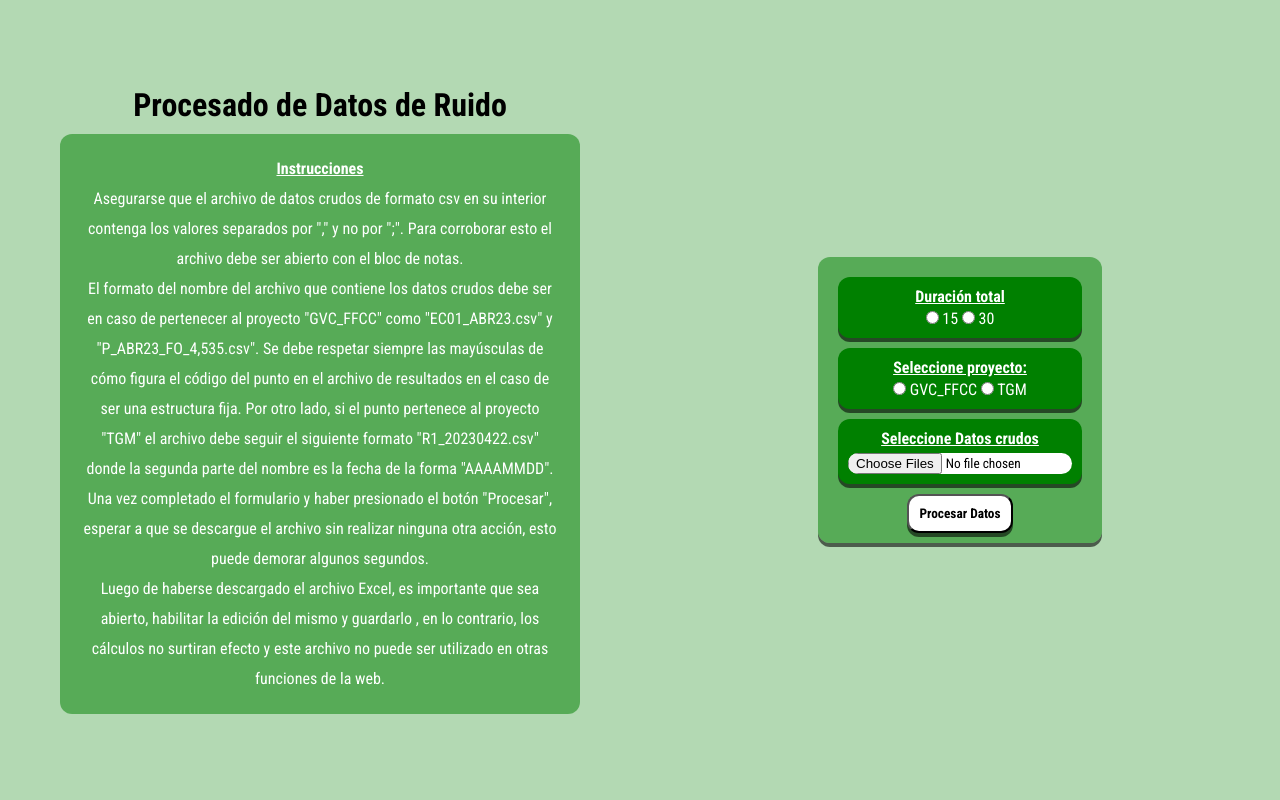
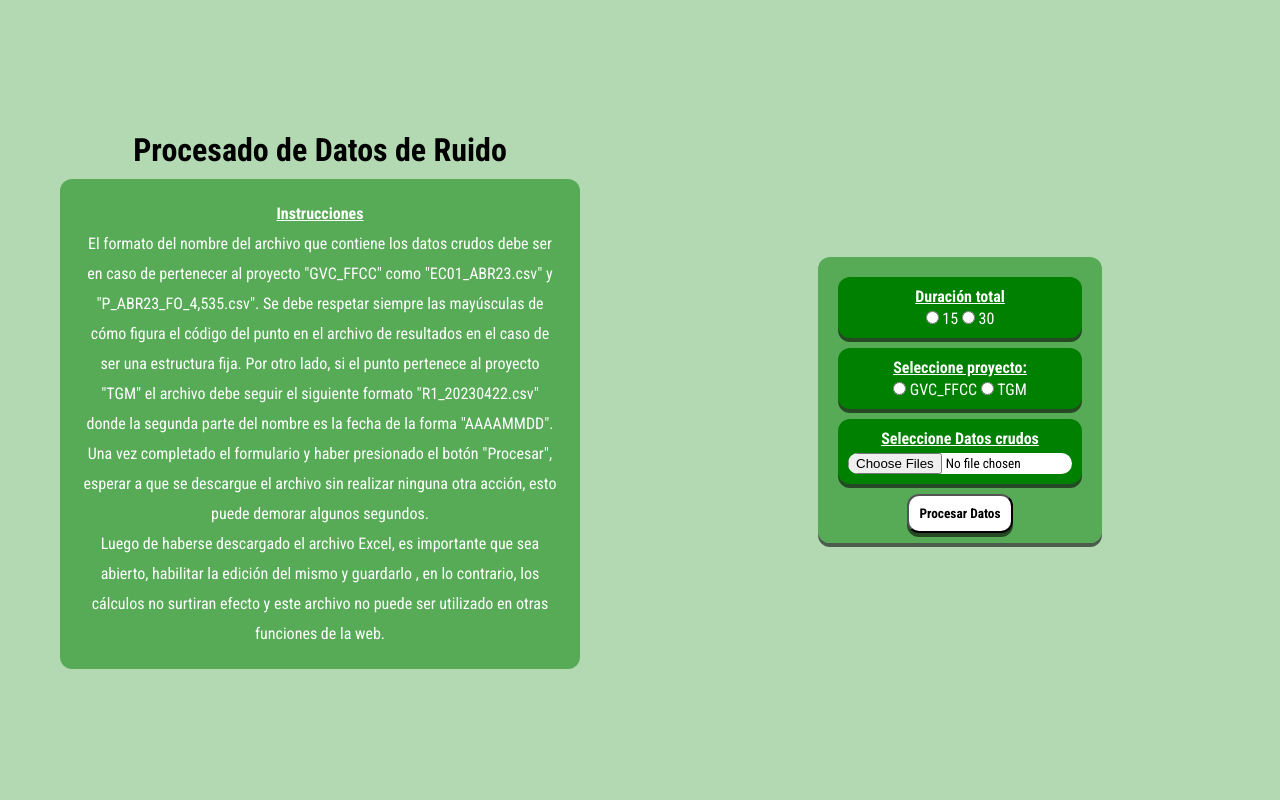
Before and after one commit to moras98/web_adapta_apps, a Django app: page /ruido/filtrado/ in a window 1280 px wide. Shown: the part 84-884 px from the top of the page. Run offline with Django 4.2, Linux system fonts and the light colour scheme; a user stored in the database is signed in.

Commit message:
cambio texto html

```diff
--- a/servicios_adapta/servicios_adapta_app/templates/servicios_adapta_app/process_noise.html
+++ b/servicios_adapta/servicios_adapta_app/templates/servicios_adapta_app/process_noise.html
@@ -7,8 +7,7 @@
     <h1>Procesado de Datos de Ruido</h1>
     <div class="info">
       <label class="title">Instrucciones</label>
-      <p>Asegurarse que el archivo de datos crudos de formato csv en su interior contenga los valores separados por "," y no por ";". Para corroborar esto el archivo debe ser abierto con el bloc de notas.<br>
-        El formato del nombre del archivo que contiene los datos crudos debe ser en caso de pertenecer al proyecto "GVC_FFCC" como "EC01_ABR23.csv" y "P_ABR23_FO_4,535.csv". Se debe respetar siempre las mayúsculas de cómo figura el código del punto en el archivo de resultados en el caso de ser una estructura fija. Por otro lado, si el punto pertenece al proyecto "TGM" el archivo debe seguir el siguiente formato "R1_20230422.csv" donde la segunda parte del nombre es la fecha de la forma "AAAAMMDD".<br>
+      <p>El formato del nombre del archivo que contiene los datos crudos debe ser en caso de pertenecer al proyecto "GVC_FFCC" como "EC01_ABR23.csv" y "P_ABR23_FO_4,535.csv". Se debe respetar siempre las mayúsculas de cómo figura el código del punto en el archivo de resultados en el caso de ser una estructura fija. Por otro lado, si el punto pertenece al proyecto "TGM" el archivo debe seguir el siguiente formato "R1_20230422.csv" donde la segunda parte del nombre es la fecha de la forma "AAAAMMDD".<br>
         Una vez completado el formulario y haber presionado el botón "Procesar", esperar a que se descargue el archivo sin realizar ninguna otra acción, esto puede demorar algunos segundos.<br>
         Luego de haberse descargado el archivo Excel, es importante que sea abierto, habilitar la edición del mismo y guardarlo , en lo contrario, los cálculos no surtiran efecto y este archivo no puede ser utilizado en otras funciones de la web.
       </p>
```
